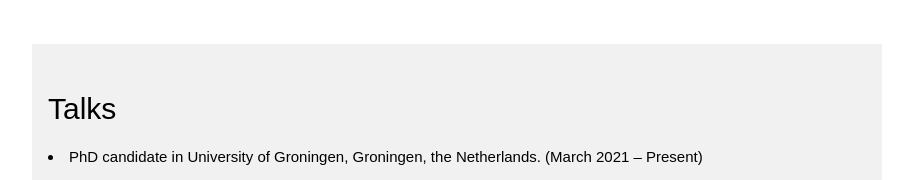
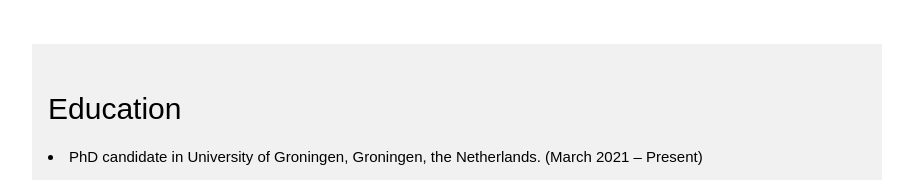
Before and after one commit to jiudaa/homepage, a plain HTML site: page index.html in a window 1280 px wide. Shown: the part 1025-1205 px from the top of the page, without its empty margins (258-1171 px from the left). Drawn offline with Linux system fonts and the light colour scheme; a script that the page names is missing.

Commit message:
Update index.html

```diff
--- a/index.html
+++ b/index.html
@@ -119,8 +119,8 @@
   </div>
 
   <!-- Education -->
-  <div class="w3-container w3-light-grey w3-padding-32" id="talks">
-    <h2>Talks</h2>
+  <div class="w3-container w3-light-grey w3-padding-32" id="Education">
+    <h2>Education</h2>
 
       <p><li> PhD candidate in University of Groningen, Groningen, the Netherlands. (March 2021 – Present)</li></p>
       <p><li> Master’s Degree in outh China University of Techonlogy, Signal and information processing, Guangzhou, China. (September 2017 – June 2020)</li></p>
```
